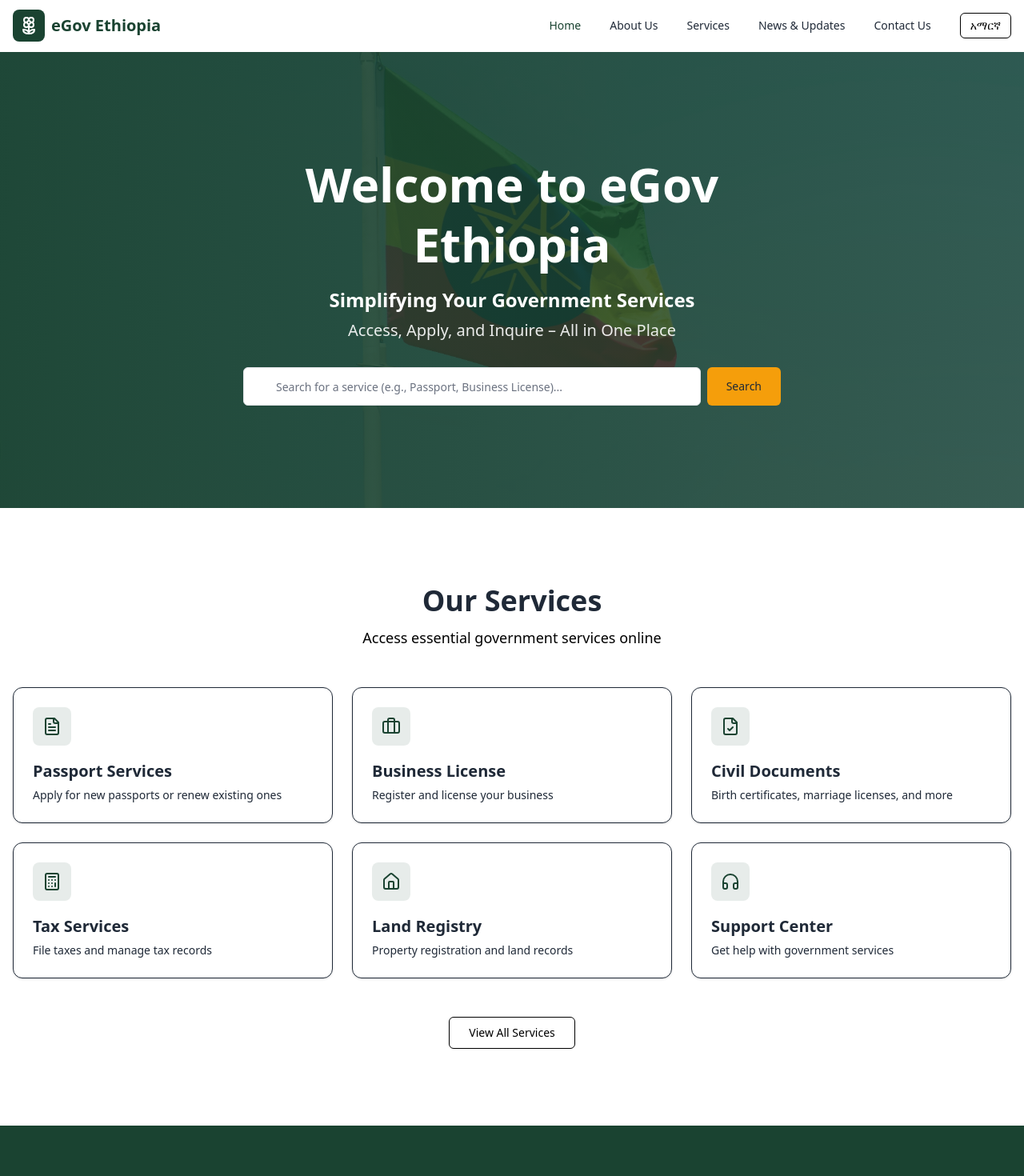
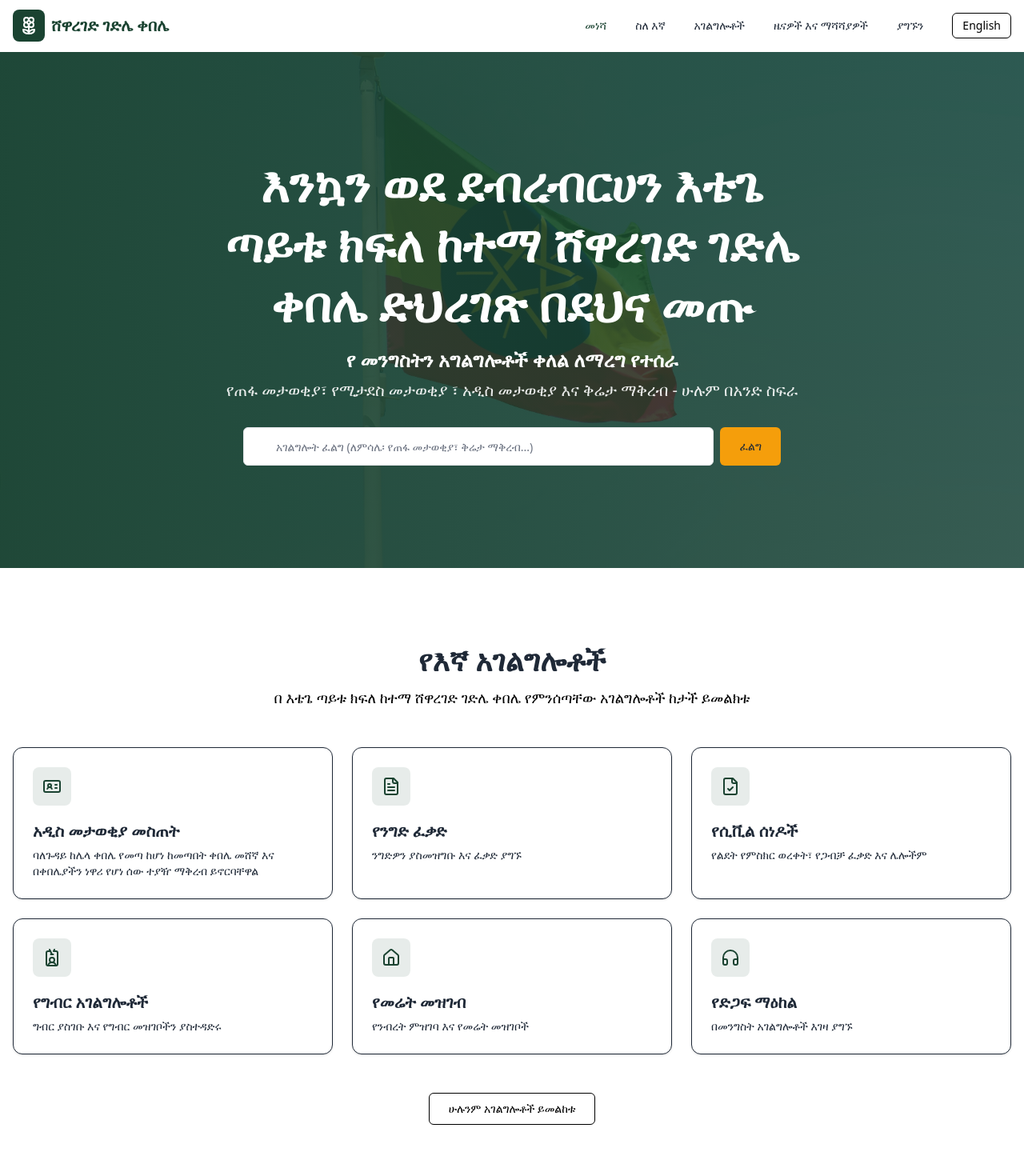
Before and after one commit to Biniyamgirma/simple-landing-page, a React (Vite) app: page / in a window 1280 px wide. Shown: the top 1470 px of the page at 80% size. Built offline with nearby package versions, Linux system fonts and the light colour scheme.

Commit message:
added new style and fix some bug

```diff
--- a/src/components/Footer.tsx
+++ b/src/components/Footer.tsx
@@ -84,7 +84,6 @@ export const Footer = () => {
               ))}
             </div>
           </div>
-
           {/* Location */}
           <div>
             <h3 className="mb-4 text-sm font-semibold uppercase tracking-wider text-foreground">
@@ -112,7 +111,7 @@ export const Footer = () => {
 
         {/* Copyright */}
         <div className="mt-8 border-t pt-8 text-center text-sm text-muted-foreground">
-          <p>{t('footer.copyright')}</p>
+         <a href="lomify.com.et"><p>{t('footer.copyright')}</p></a>
         </div>
       </div>
     </footer>
--- a/src/components/Header.tsx
+++ b/src/components/Header.tsx
@@ -29,7 +29,7 @@ export const Header = () => {
             <div className="flex h-10 w-10 items-center justify-center rounded-lg bg-primary">
               <Flower2 className="h-6 w-6 text-primary-foreground" />
             </div>
-            <span className="text-xl font-bold text-primary">eGov Ethiopia</span>
+            <span className="text-xl font-bold text-primary">ሸዋረገድ ገድሌ ቀበሌ</span>
           </Link>
 
           {/* Desktop Navigation */}
--- a/src/contexts/LanguageContext.tsx
+++ b/src/contexts/LanguageContext.tsx
@@ -86,7 +86,7 @@ const translations: Record<Language, Record<string, string>> = {
     'footer.quickLinks': 'Quick Links',
     'footer.followUs': 'Follow Us',
     'footer.location': 'Our Location',
-    'footer.copyright': '© 2024 eGov Ethiopia. All rights reserved.',
+    'footer.copyright': '© 2024 eGov Ethiopia. Powerd By Lomify Tech Solutions.',
     'footer.helpline': 'Helpline: +251-11-XXX-XXXX',
   },
   am: {
@@ -98,17 +98,17 @@ const translations: Record<Language, Record<string, string>> = {
     'nav.contact': 'ያግኙን',
 
     // Hero
-    'hero.title': 'እንኳን ወደ eGov ኢትዮጵያ በደህና መጡ',
-    'hero.subtitle': 'የመንግስት አገልግሎቶችን ቀላል ያደርገዋል',
-    'hero.description': 'መድረስ፣ ማመልከት እና መጠየቅ - ሁሉም በአንድ ስፍራ',
-    'hero.search': 'አገልግሎት ፈልግ (ለምሳሌ፡ ፓስፖርት፣ የንግድ ፈቃድ...)',
+    'hero.title': 'እንኳን ወደ ደብረብርሀን እቴጌ ጣይቱ ክፍለ ከተማ ሸዋረገድ ገድሌ ቀበሌ ድህረገጽ በደህና መጡ',
+    'hero.subtitle': 'የ መንግስትን አግልግሎቶች ቀለል ለማረግ የተሰራ',
+    'hero.description': 'የጠፋ መታወቂያ፣ የሚታደስ መታወቂያ ፣ አዲስ መታወቂያ እና ቅሬታ ማቅረብ - ሁሉም በአንድ ስፍራ',
+    'hero.search': 'አገልግሎት ፈልግ (ለምሳሌ፡ የጠፋ መታወቂያ፣ ቅሬታ ማቅረብ...)',
     'hero.searchBtn': 'ፈልግ',
 
     // Services
     'services.title': 'የእኛ አገልግሎቶች',
-    'services.subtitle': 'አስፈላጊ የመንግስት አገልግሎቶችን በመስመር ላይ ያግኙ',
-    'services.passport': 'የፓስፖርት አገልግሎቶች',
-    'services.passport.desc': 'አዲስ ፓስፖርት ያመልክቱ ወይም ያሉትን ያድሱ',
+    'services.subtitle': 'በ እቴጌ ጣይቱ ክፍለ ከተማ ሸዋረገድ ገድሌ ቀበሌ የምንሰጣቸው አገልግሎቶች ከታች ይመልክቱ',
+    'services.newId': 'አዲስ መታወቂያ መስጠት',
+    'services.newId.desc': 'ባለጉዳይ ከሌላ ቀበሌ የመጣ ከሆነ ከመጣበት ቀበሌ መሸኛ እና በቀበሌያችን ነዋሪ የሆነ ሰው ተያዥ ማቅረብ ይኖርባቸዋል',
     'services.business': 'የንግድ ፈቃድ',
     'services.business.desc': 'ንግድዎን ያስመዝግቡ እና ፈቃድ ያግኙ',
     'services.documents': 'የሲቪል ሰነዶች',
@@ -166,7 +166,7 @@ const translations: Record<Language, Record<string, string>> = {
     'footer.quickLinks': 'ቀልጣፋ አገናኞች',
     'footer.followUs': 'ተከተሉን',
     'footer.location': 'የእኛ አድራሻ',
-    'footer.copyright': '© 2024 eGov ኢትዮጵያ። ሁሉም መብቶች የተጠበቁ ናቸው።',
+    'footer.copyright': '© 2018 E.C ደብረብርሀን እቴጌ ጣይቱ ክፍለ ከተማ ሸዋረገድ ገድሌ ቀበሌ, ኢትዮጵያ። በ ሎሚፋይ ዌብ ሳሉሽን የተሰራ።',
     'footer.helpline': 'የእገዛ መስመር: +251-11-XXX-XXXX',
   },
 };
@@ -174,7 +174,7 @@ const translations: Record<Language, Record<string, string>> = {
 const LanguageContext = createContext<LanguageContextType | undefined>(undefined);
 
 export const LanguageProvider = ({ children }: { children: ReactNode }) => {
-  const [language, setLanguage] = useState<Language>('en');
+  const [language, setLanguage] = useState<Language>('am');
 
   const toggleLanguage = () => {
     setLanguage(prev => prev === 'am' ? 'en' : 'am');
--- a/src/index.css
+++ b/src/index.css
@@ -44,6 +44,9 @@
 }
 
 @layer utilities {
+  .border-color {
+    border-color: ;
+  }
   .bg-background {
     background-color: var(--color-background);
   }
@@ -79,6 +82,8 @@
   }
   .text-accent-foreground {
     color: var(--color-accent-foreground);
+    background-color: #1a4331;
+
   }
   .bg-destructive {
     background-color: var(--color-destructive);
--- a/src/pages/Home.tsx
+++ b/src/pages/Home.tsx
@@ -1,4 +1,4 @@
-import { Search, FileText, Briefcase, FileCheck, Calculator, Home as HomeIcon, HeadphonesIcon } from 'lucide-react';
+import { Search, FileText,IdCard, IdCardLanyard, FileCheck, Calculator, Home as HomeIcon, HeadphonesIcon } from 'lucide-react';
 import { Button } from '@/components/ui/button';
 import { Input } from '@/components/ui/input';
 import { Card, CardDescription, CardHeader, CardTitle } from '@/components/ui/card';
@@ -12,12 +12,12 @@ export default function Home() {
 
   const services = [
     {
-      icon: FileText,
-      title: t('services.passport'),
-      description: t('services.passport.desc'),
+      icon: IdCard,
+      title: t('services.newId'),
+      description: t('services.newId.desc'),
     },
     {
-      icon: Briefcase,
+      icon: FileText,
       title: t('services.business'),
       description: t('services.business.desc'),
     },
@@ -27,7 +27,7 @@ export default function Home() {
       description: t('services.documents.desc'),
     },
     {
-      icon: Calculator,
+      icon: IdCardLanyard,
       title: t('services.tax'),
       description: t('services.tax.desc'),
     },
@@ -116,7 +116,7 @@ export default function Home() {
             ))}
           </div>
 
-          <div className="mt-12 text-center">
+          <div className="mt-12 text-center ">
             <Button asChild size="lg" variant="outline">
               <Link to="/services">{t('services.viewAll')}</Link>
             </Button>
```
